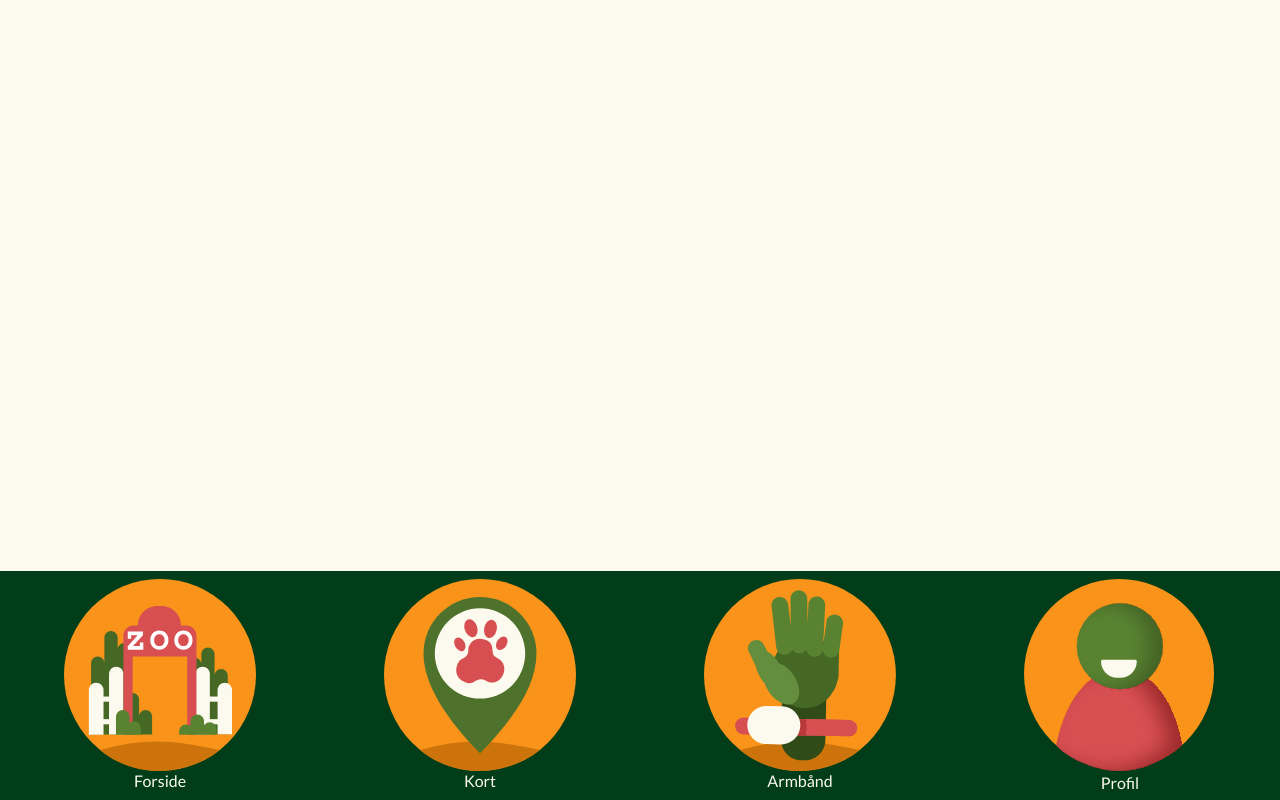
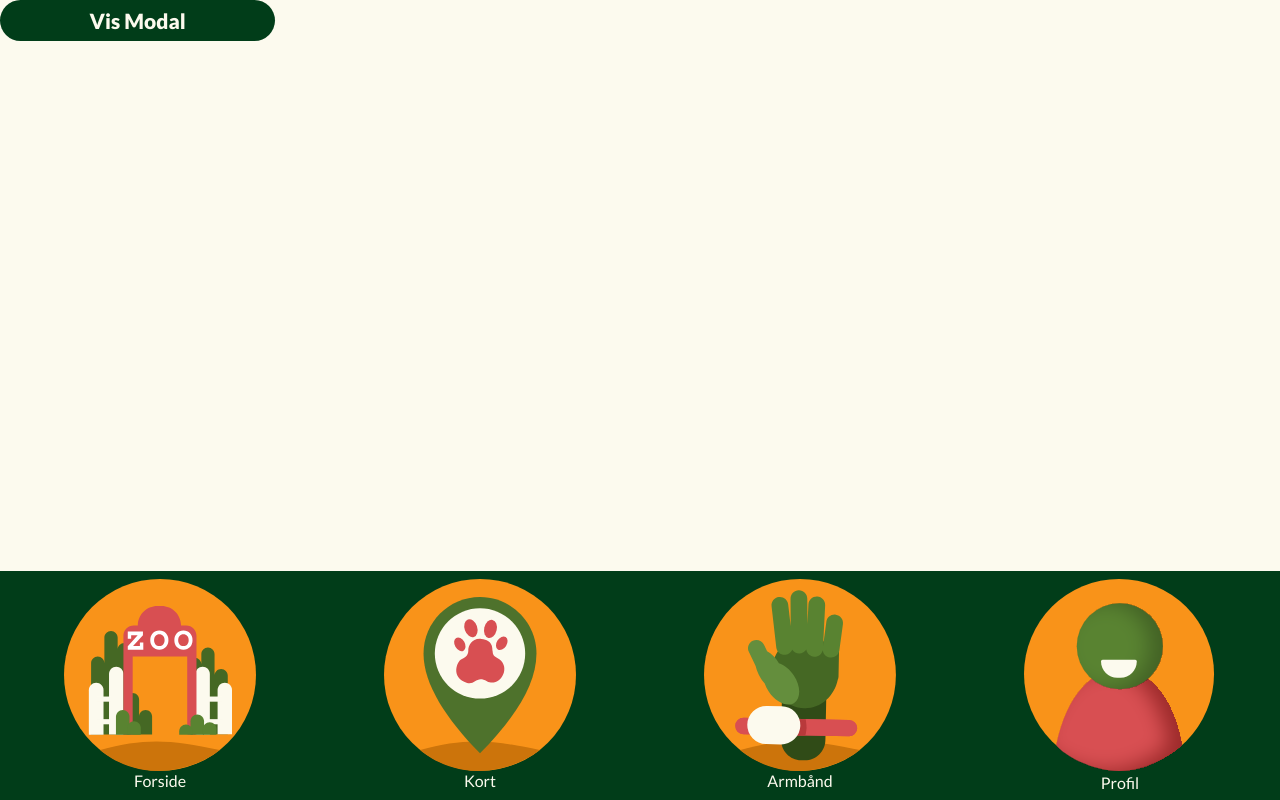
Before and after one commit to Ikasy/jpz, a React (Vite) app: page /grill in a window 1280 px wide. Built offline with nearby package versions, Linux system fonts and the light colour scheme.

Commit message:
test i grill

```diff
--- a/src/pages/Grill.jsx
+++ b/src/pages/Grill.jsx
@@ -1,10 +1,57 @@
 
-function Grill() {
+// function Grill() {
+
+//   return (
+//     <>
+//     </>
+//   )
+// }
+
+// export default Grill
+// App.js
+import React from 'react';
+import Swal from 'sweetalert2';
+import { db } from '../firebase-config';
+
+const App = () => {
+   async function showModal() {
+    const { value: formValues } = await Swal.fire({
+      title: 'Indtast information',
+      html:
+        `<input id="swal-input1" class="swal2-input" placeholder="Navn">` +
+        `<select id="swal-input2" class="swal2-input">
+          <option value="barn">Barn</option>
+          <option value="voksen">Voksen</option>
+          <option value="senior">Senior</option>
+         </select>`,
+      focusConfirm: false,
+      preConfirm: () => {
+        return [
+          document.getElementById('swal-input1').value,
+          document.getElementById('swal-input2').value
+        ];
+      }
+    });
+
+    if (formValues) {
+      const [navn, kategori] = formValues;
+      try {
+        await db.collection('users').add({
+          navn,
+          kategori
+        });
+        Swal.fire('Succes!', 'Data er gemt.', 'success');
+      } catch (error) {
+        Swal.fire('Fejl!', 'Der opstod en fejl ved gemning af data.', 'error');
+      }
+    }
+  };
 
   return (
-    <>
-    </>
-  )
-}
+    <div>
+      <button onClick={showModal}>Vis Modal</button>
+    </div>
+  );
+};
 
-export default Grill
+export default App;
```
